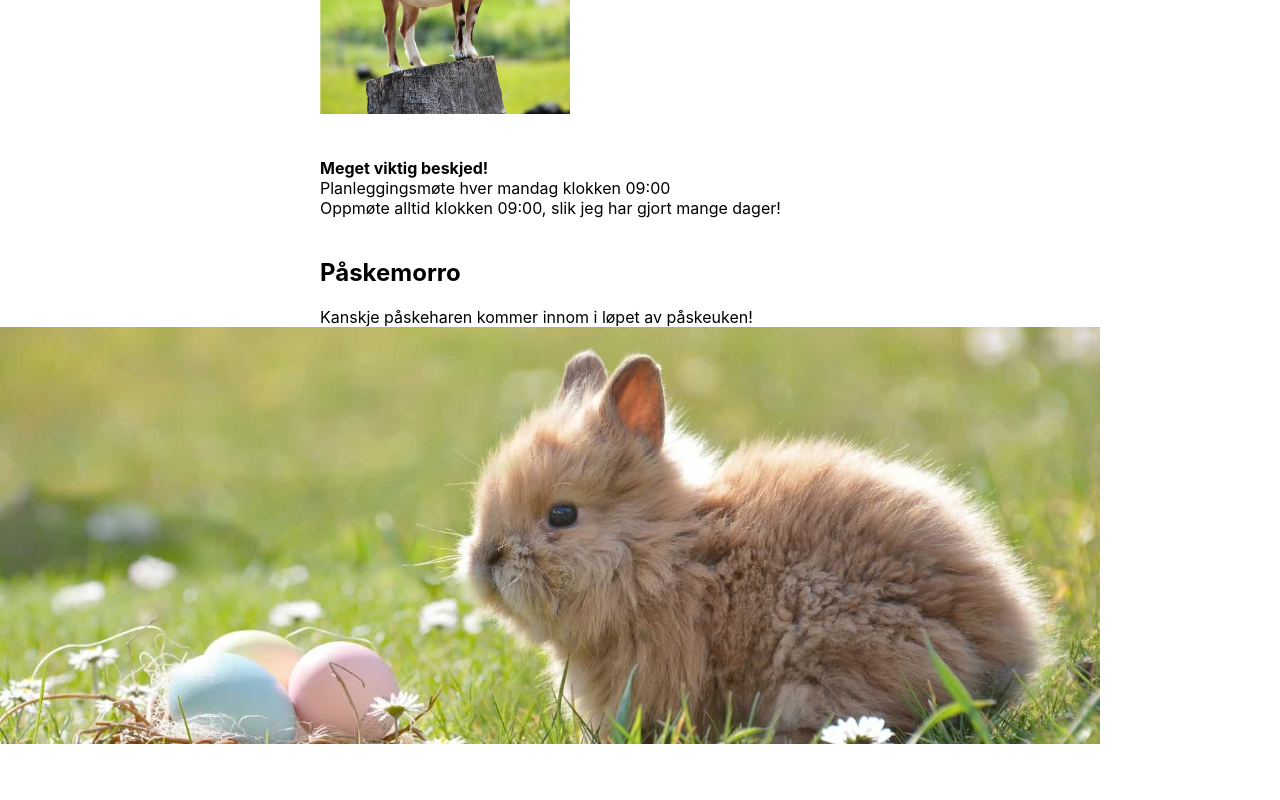
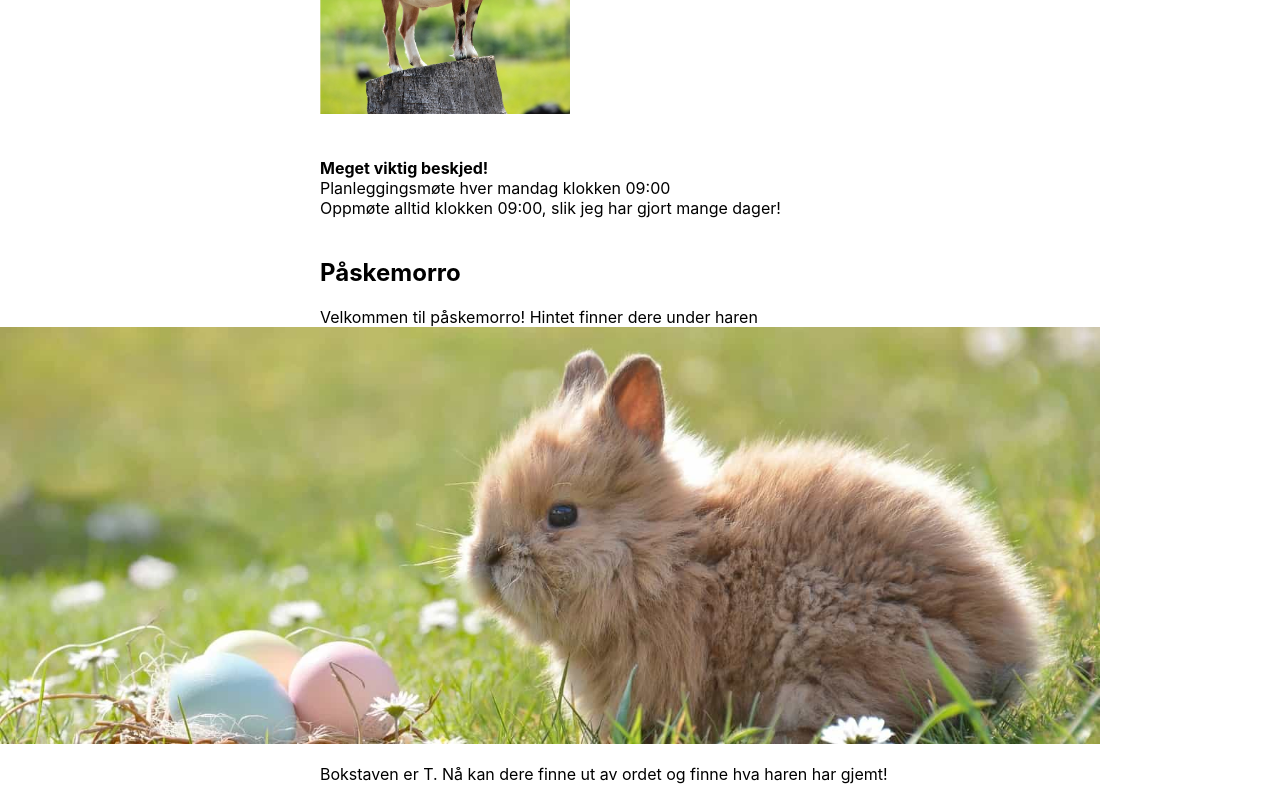
Before and after one commit to stianteien/bear, a React (Create React App) app: page / in a window 1280 px wide. Shown: the part 278-1078 px from the top of the page. Before the commit the page ends 1026 px from the top, so only its background shows below. Built offline with nearby package versions, Linux system fonts and the light colour scheme.

Commit message:
added easter

```diff
--- a/src/Easter.js
+++ b/src/Easter.js
@@ -7,11 +7,19 @@ function Easter() {
             <br />
             <h2>Påskemorro</h2>
 
-            Kanskje påskeharen kommer innom i løpet av påskeuken!
+            Velkommen til påskemorro! Hintet finner dere under haren
             <br />
         </div>
 
         <img src={process.env.PUBLIC_URL + "/easter.jpg"} width={1100} />
+        <br />
+        <div class="div_center">
+          <p>
+            Bokstaven er T.
+            Nå kan dere finne ut av ordet og finne hva haren har gjemt!
+
+          </p>
+        </div>
 
       </div>
     );
```
